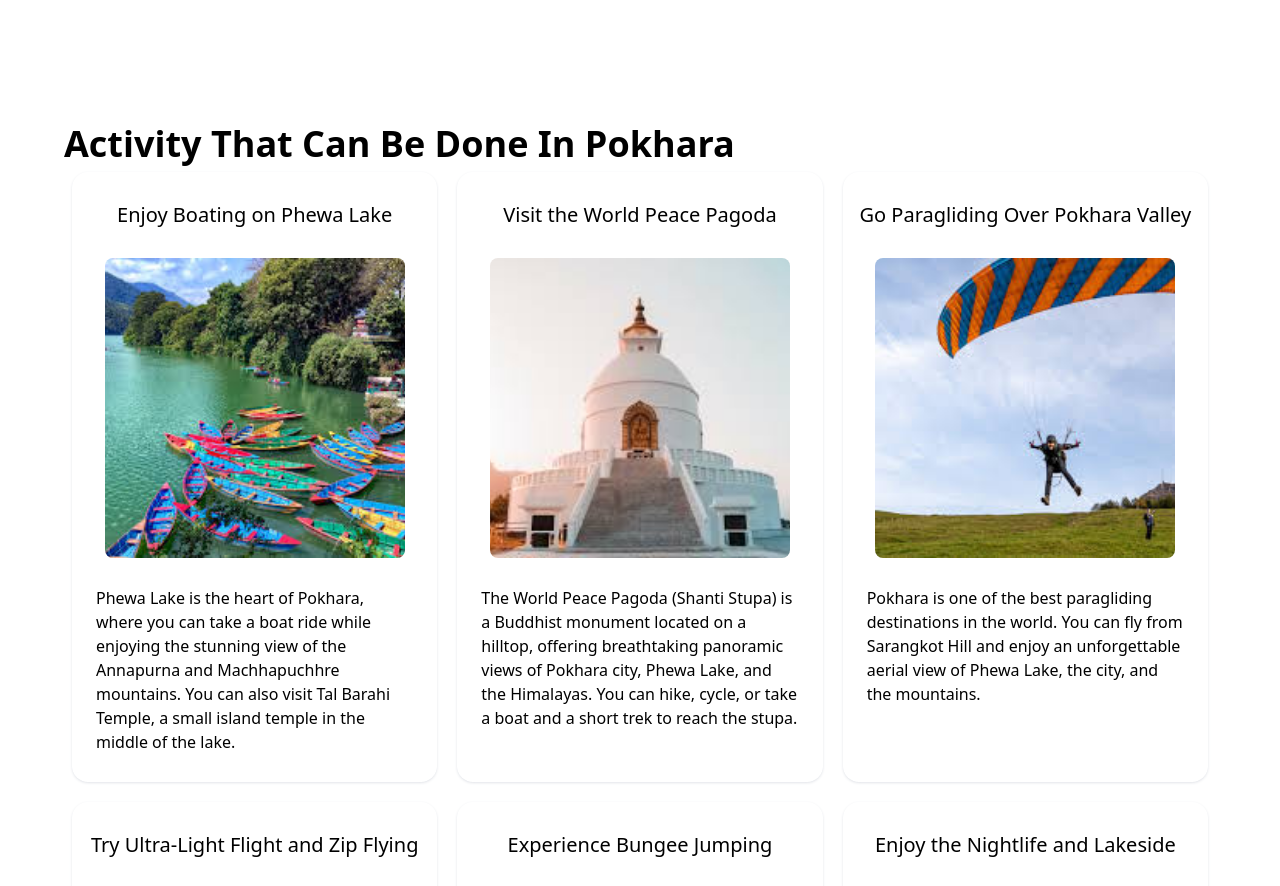
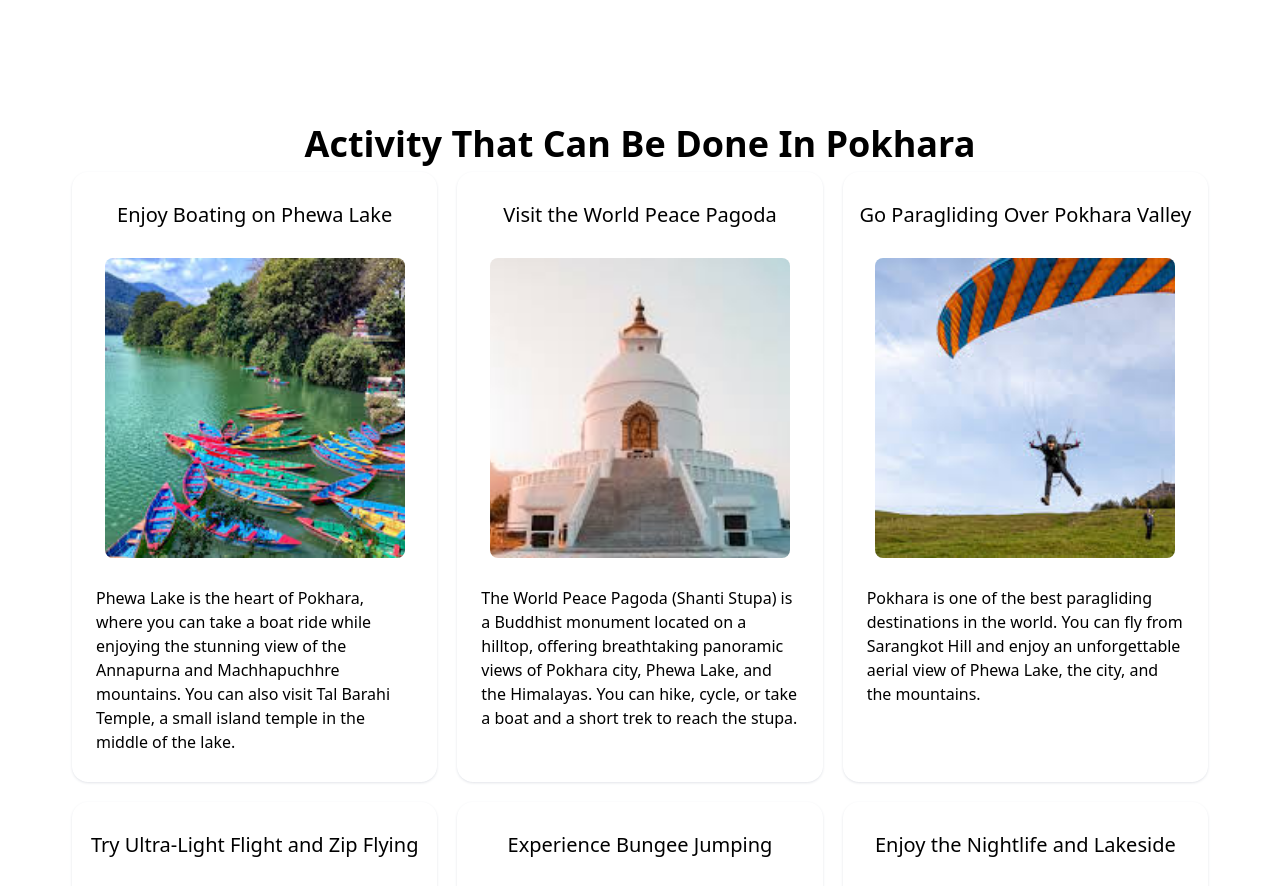
Before and after one commit to Mohankrishnashrestha/visiting_website, a React (Vite) app: page / in a window 1280 px wide. Shown: the part 3060-3946 px from the top of the page. Built offline with nearby package versions, Linux system fonts and the light colour scheme.

Commit message:
added scroll to top

```diff
--- a/src/pages/About.jsx
+++ b/src/pages/About.jsx
@@ -4,12 +4,14 @@ function About() {
   return (
     <div>
       <div className="h-50 w-full bg-gradient-to-b from-blue-600/60 to-blue-700/70 flex justify-center items-center mt-16">
-        <h2 className="text-white text-4xl font-bold uppercase tracking-wider">
+        <h2 className=" text-white text-4xl font-bold uppercase tracking-wider">
           About
         </h2>
       </div>
       <div className="max-w-6xl mx-auto text-justify p-4 shadow">
-        <div className="text-4xl mb-4 font-bold">Pokhara</div>
+        <div className="flex items-center justify-center text-4xl mb-8 font-bold mt-15">
+          Pokhara
+        </div>
 
         <img
           src="/public/images/pokhara/pokhara.jpg"
--- a/src/pages/Services.jsx
+++ b/src/pages/Services.jsx
@@ -44,7 +44,7 @@ function Services() {
     <>
       <div className="h-50 w-full bg-gradient-to-b from-blue-600/60 to-blue-700/70 flex justify-center items-center mt-16">
         <h2 className="text-white text-4xl font-bold uppercase tracking-wider">
-          Services
+          Our Services
         </h2>
       </div>
       <div className="max-w-6xl mx-auto py-12 px-6 ">
--- a/src/pages/home/Home.jsx
+++ b/src/pages/home/Home.jsx
@@ -22,7 +22,6 @@ function Home() {
     }, 3000);
 
     return () => clearInterval(interval);
-    // eslint-disable-next-line react-hooks/exhaustive-deps
   }, []);
   useEffect(() => {
     AOS.init({
@@ -134,7 +133,7 @@ function Home() {
       <div>
         <section className="h-[50px]"></section>
         <div className="max-w-6xl mx-auto">
-          <h2 className="lg:text-4xl text-2xl font-bold">
+          <h2 className="flex justify-center items-center lg:text-4xl text-2xl font-bold">
             Activity That Can Be Done In Pokhara
           </h2>
           <div className="p-2">
```
